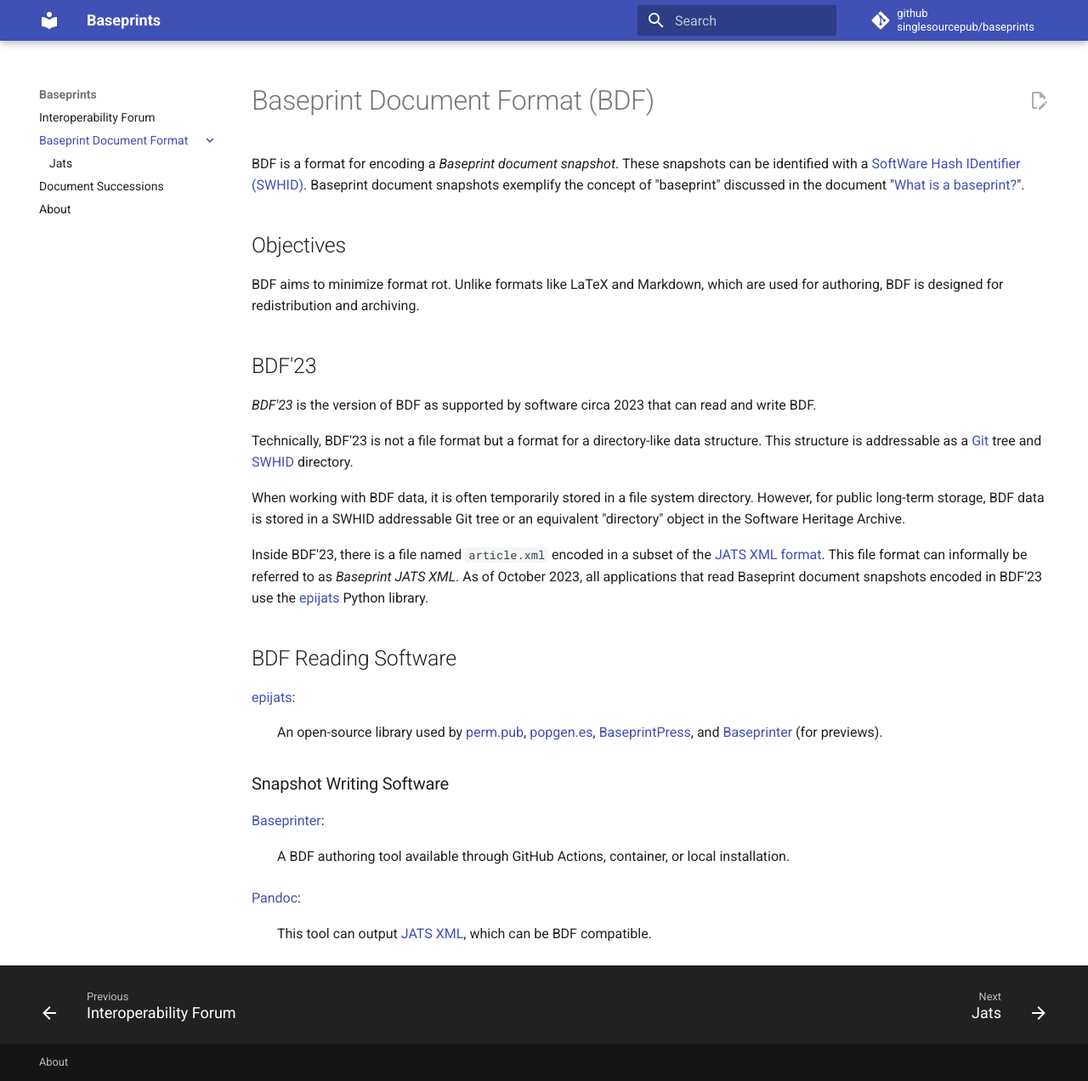
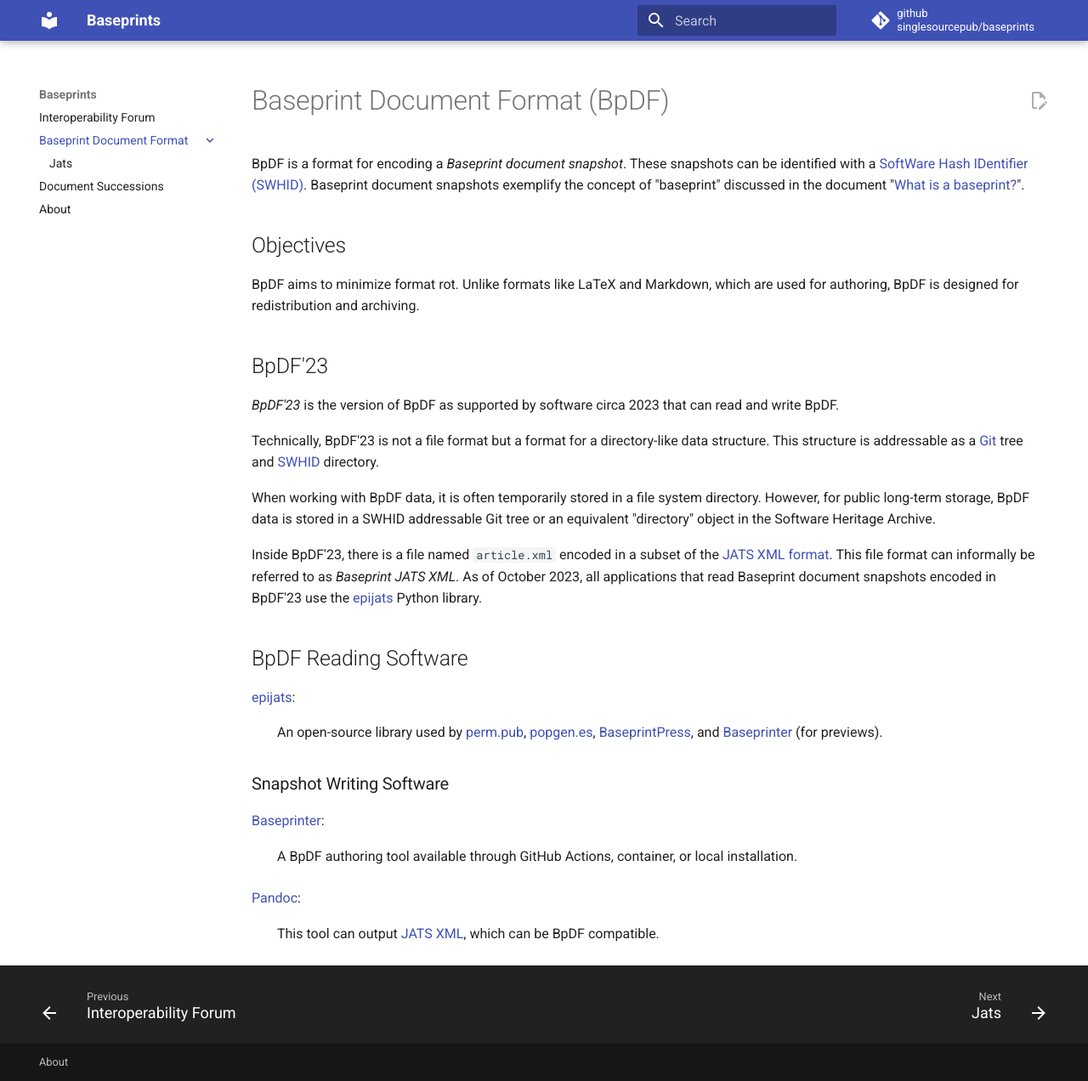
Before and after one commit to singlesourcepub/baseprints, an MkDocs documentation site: the page built from docs/bdf/index.md, in a window 1280 px wide and 1272 px high. Shown: the whole window at 85% size. Built offline with MkDocs 1.6.1 and Material for MkDocs 9.7.7, drawn with Linux system fonts in a browser that asks for light colours.

Commit message:
BDF -> BpDF

```diff
--- a/docs/bdf/index.md
+++ b/docs/bdf/index.md
@@ -1,7 +1,7 @@
-Baseprint Document Format (BDF)
-===============================
+Baseprint Document Format (BpDF)
+================================
 
-BDF is a format for encoding a *Baseprint document snapshot*.
+BpDF is a format for encoding a *Baseprint document snapshot*.
 These snapshots can be identified with a
 [SoftWare Hash IDentifier (SWHID)](https://swhid.org).
 Baseprint document snapshots exemplify the concept of "baseprint" discussed in the
@@ -12,38 +12,38 @@ document
 Objectives
 ----------
 
-BDF aims to minimize format rot.
-Unlike formats like LaTeX and Markdown, which are used for authoring, BDF is designed
+BpDF aims to minimize format rot.
+Unlike formats like LaTeX and Markdown, which are used for authoring, BpDF is designed
 for redistribution and archiving.
 
 
-BDF'23
-------
+BpDF'23
+-------
 
-*BDF'23* is the version of BDF as supported by software circa 2023 that can read and
-write BDF.
+*BpDF'23* is the version of BpDF as supported by software circa 2023 that can read and
+write BpDF.
 
-Technically, BDF'23 is not a file format
+Technically, BpDF'23 is not a file format
 but a format for a directory-like data structure.
 This structure is addressable as
 a [Git](https://en.wikipedia.org/wiki/Git) tree and [SWHID](https://swhid.org)
 directory.
 
-When working with BDF data,
+When working with BpDF data,
 it is often temporarily stored in a file system directory.
-However, for public long-term storage, BDF data is stored in a SWHID addressable Git tree or
+However, for public long-term storage, BpDF data is stored in a SWHID addressable Git tree or
 an equivalent "directory" object in the Software Heritage Archive.
 
-Inside BDF'23, there is a file named `article.xml` encoded in a subset of the
+Inside BpDF'23, there is a file named `article.xml` encoded in a subset of the
 [JATS XML format](../jats.md).
 This file format can informally be referred to as *Baseprint JATS XML*.
 As of October 2023,
-all applications that read Baseprint document snapshots encoded in BDF'23
+all applications that read Baseprint document snapshots encoded in BpDF'23
 use the [epijats](https://gitlab.com/perm.pub/epijats) Python library.
 
 
-BDF Reading Software
---------------------
+BpDF Reading Software
+---------------------
 
 [epijats](https://gitlab.com/perm.pub/epijats):
 :   An open-source library used by
@@ -55,8 +55,8 @@ BDF Reading Software
 ### Snapshot Writing Software
 
 [Baseprinter](https://try.perm.pub/baseprinter):
-:   A BDF authoring tool available through GitHub Actions, container, or local
+:   A BpDF authoring tool available through GitHub Actions, container, or local
     installation.
 
 [Pandoc](https://try.perm.pub/pandoc):
-:   This tool can output [JATS XML](../jats.md), which can be BDF compatible.
+:   This tool can output [JATS XML](../jats.md), which can be BpDF compatible.
```
Also changed, not shown: docs/about.md (+2 -2 lines), docs/index.md (+1 -1 lines), docs/jats.md (+1 -1 lines), docs/successions.md (+1 -1 lines).
